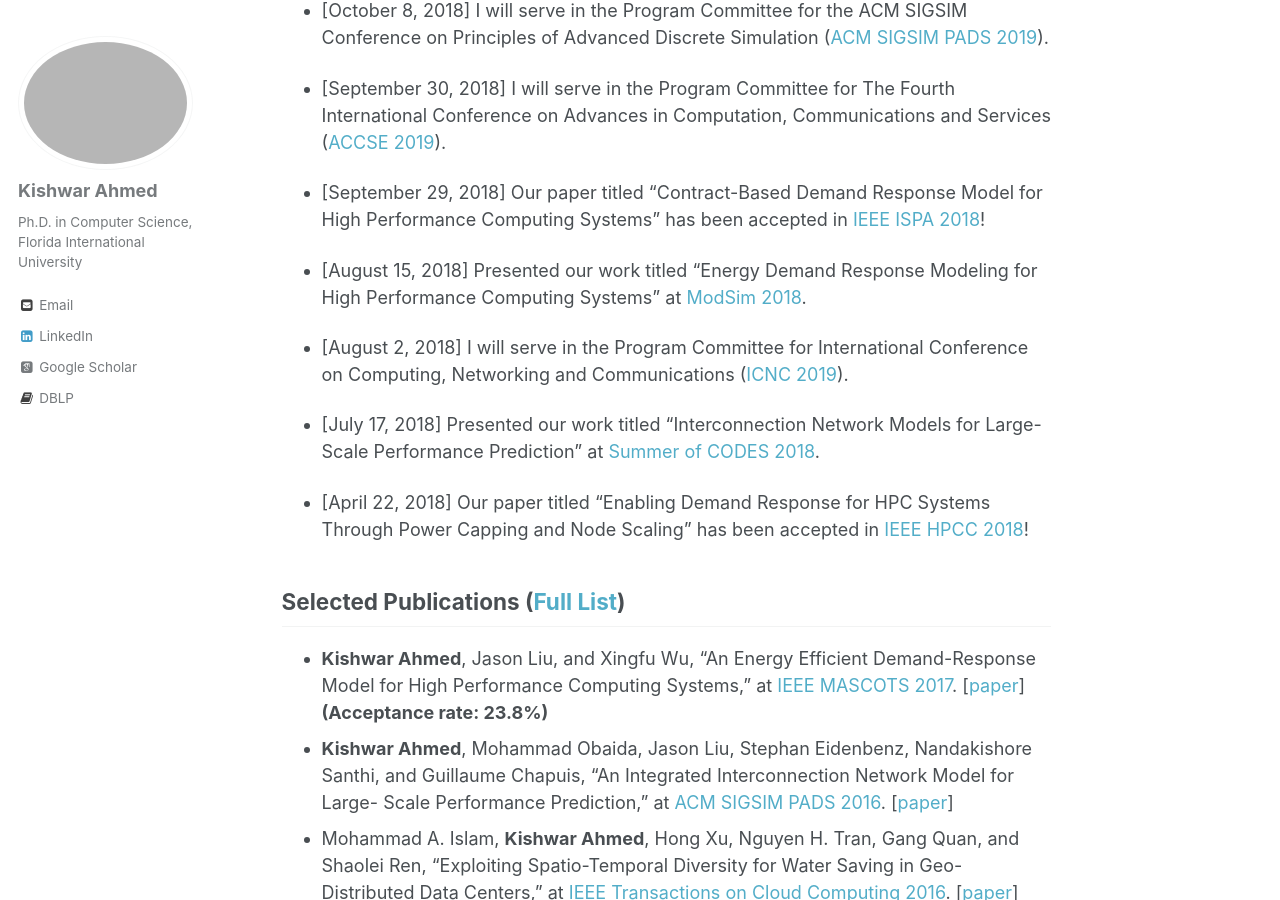
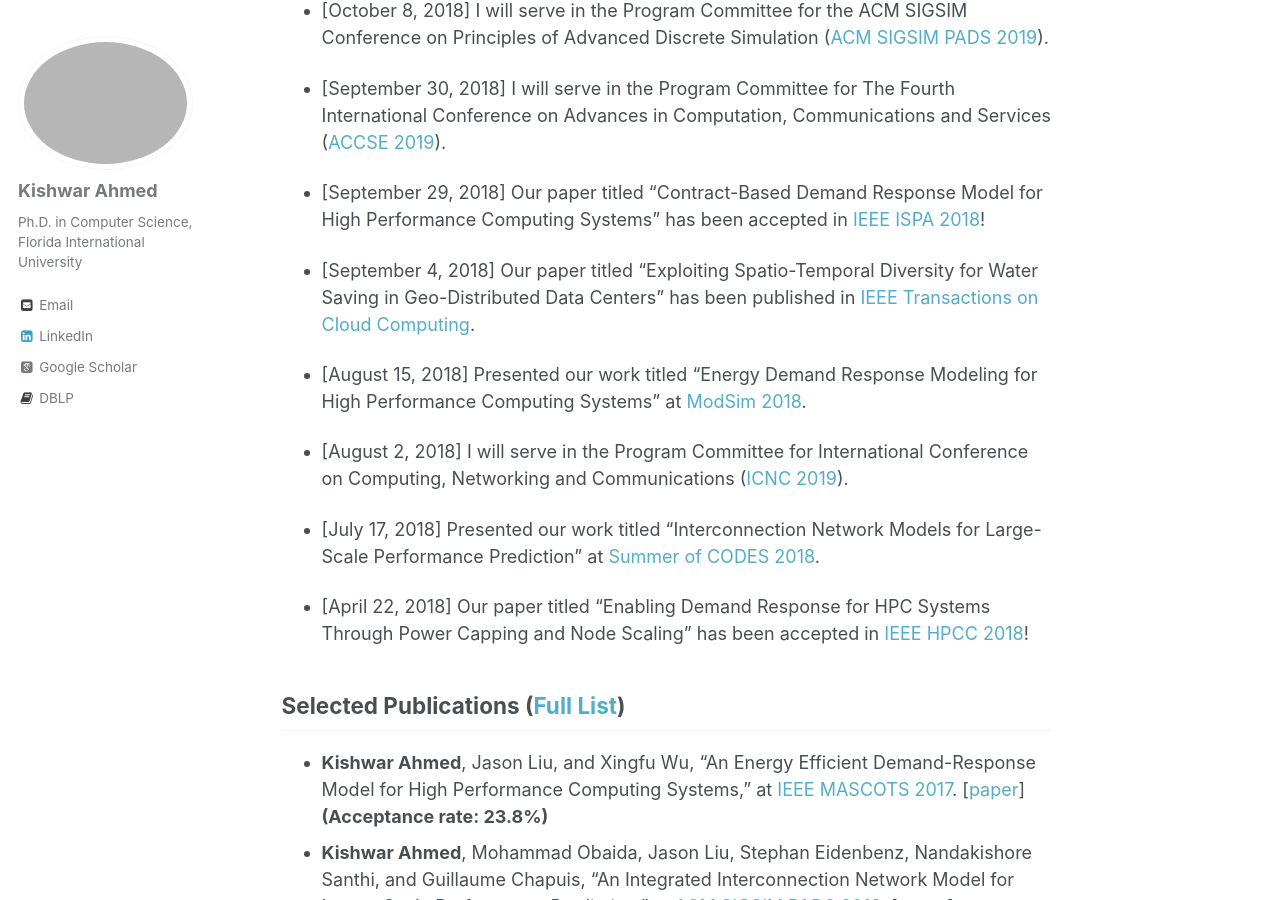
Before and after one commit to kishwarbd/kishwarbd.github.io, a Jekyll site: the page built from _pages/about.md, in a window 1280 px wide and 900 px high, scrolled down 725 px. Built offline with Jekyll 4.4.1, drawn with Linux system fonts in a browser that asks for light colours; some web fonts are replaced.

Commit message:
updates.

```diff
--- a/_pages/about.md
+++ b/_pages/about.md
@@ -32,6 +32,8 @@ For more information, please check out [Kishwar’s CV](https://kishwarbd.github
 
 * [September 29, 2018] Our paper titled “Contract-Based Demand Response Model for High Performance Computing Systems” has been accepted in [IEEE ISPA 2018](http://www.swinflow.org/confs/2018/ispa/)!
 
+* [September 4, 2018] Our paper titled “Exploiting Spatio-Temporal Diversity for Water Saving in Geo-Distributed Data Centers” has been published in [IEEE Transactions on Cloud Computing](https://www.computer.org/web/tcc).
+
 * [August 15, 2018] Presented our work titled “Energy Demand Response Modeling for High Performance Computing Systems” at [ModSim 2018](https://www.bnl.gov/modsim2018/).
 
 * [August 2, 2018] I will serve in the Program Committee for International Conference on Computing, Networking and Communications ([ICNC 2019](http://www.conf-icnc.org/2019/)).
```
